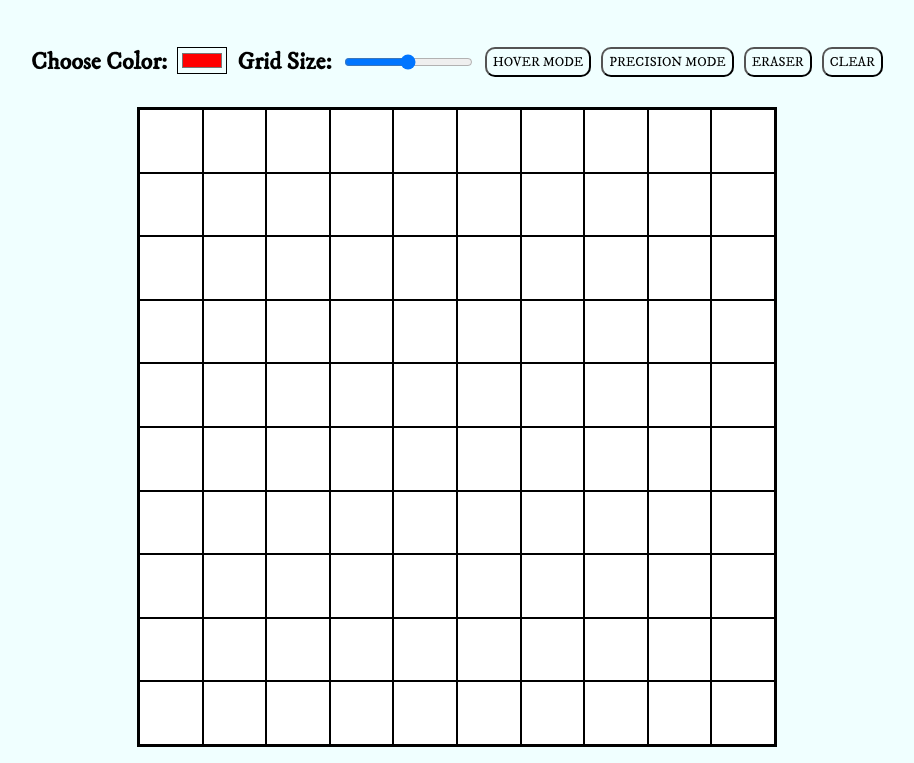
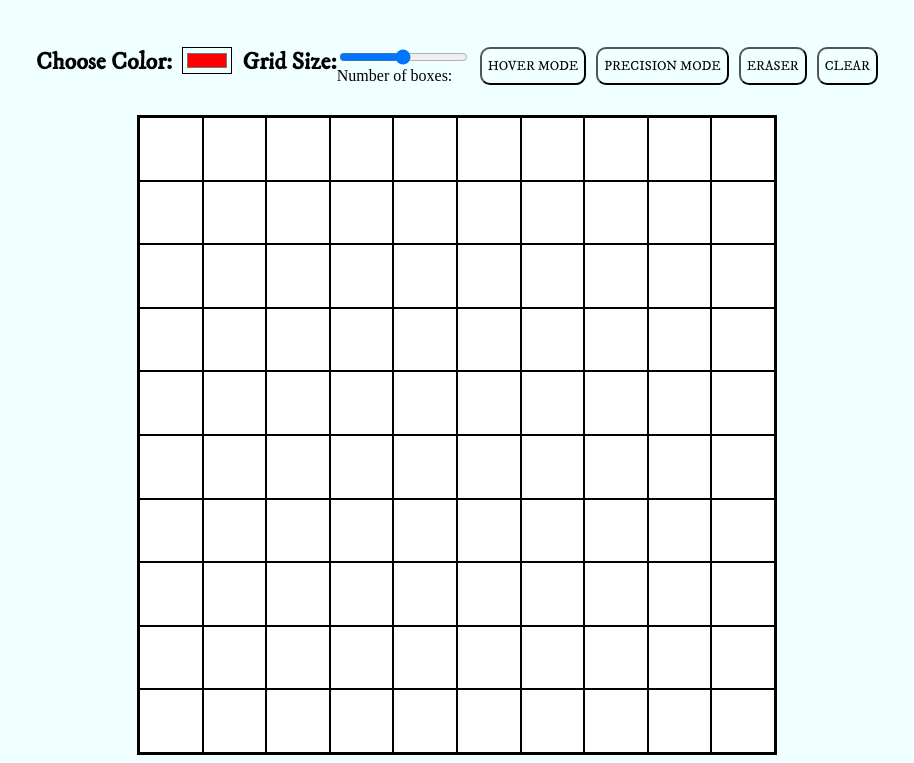
Before and after one commit to tejaswi-manoj/etch-a-sketch-project, a plain HTML site: page index.html in a window 1280 px wide. Shown: the part 121-884 px from the top of the page, without its empty margins (183-1097 px from the left). Drawn offline with nearby package versions, Linux system fonts and the light colour scheme.

Commit message:
Make number of boxes be displayed

```diff
--- a/index.html
+++ b/index.html
@@ -30,9 +30,13 @@
                     <input type="color" id="colorInput" value="#ff0000">
                  </div>
 
-                <h2 class="choose_num"> Grid Size: </h2>
-
-                <input type="range" id="range" min="2" max="100">
+                <div class="grid_size">
+                    <h2 class="choose_num"> Grid Size: </h2>
+                    <div class="range_div">
+                        <input type="range" id="range" min="2" max="100">
+                        <div id="value">Number of boxes:</div>
+                    </div>
+                </div>
 
                 <button class="hover"> HOVER MODE </button>
                 <button class="manual"> PRECISION MODE </button>
--- a/style.css
+++ b/style.css
@@ -56,3 +56,13 @@ button{
   border-radius: 10px;
   font-family: "IM Fell DW Pica", serif;
 }
+
+.grid_size{
+  display: flex;
+  background-color: white;
+}
+
+.range_div{
+  display: flex;
+  flex-direction: column;
+}
```
